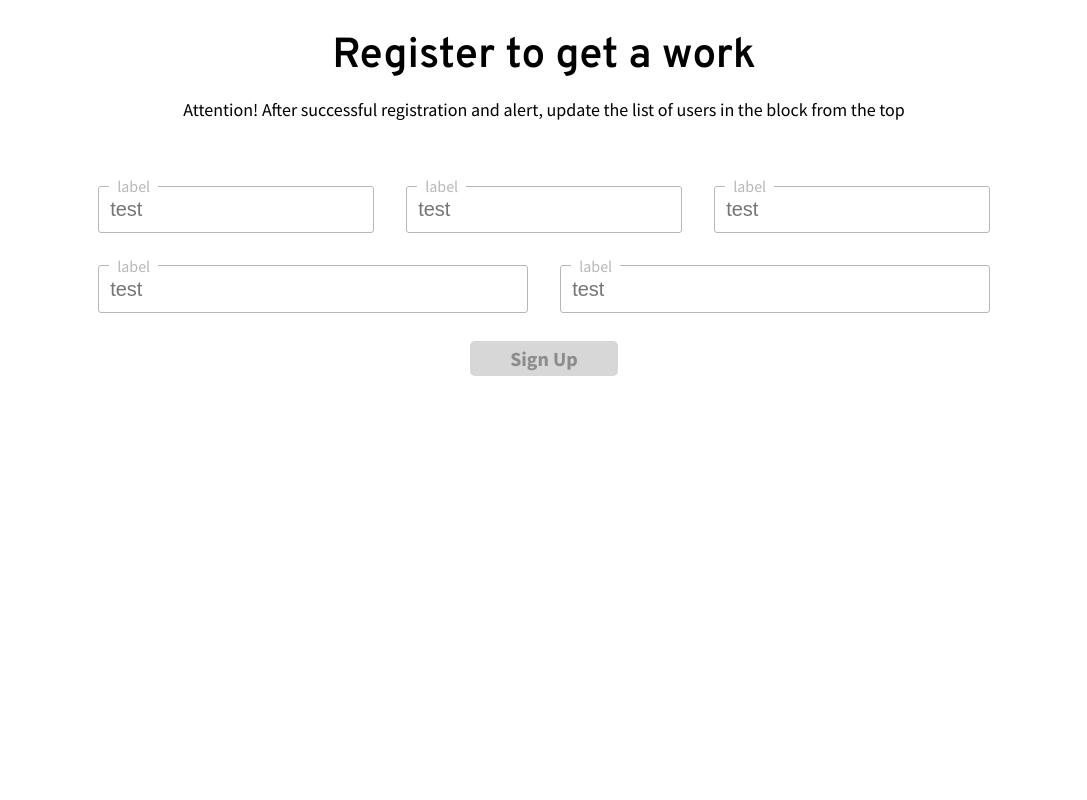
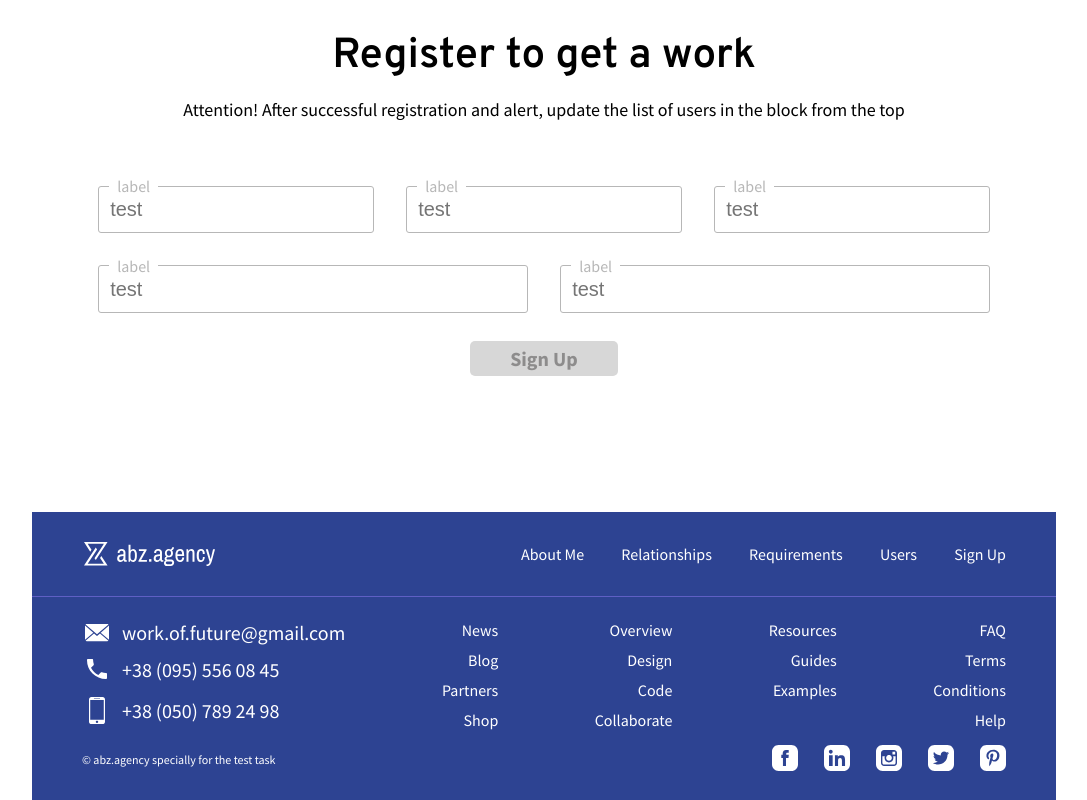
Before and after one commit to dimitrikarpov/abz-practice-frontend, a React (Create React App) app: page / in a window 1280 px wide. Shown: the part 3520-4320 px from the top of the page, without its empty margins (96-1183 px from the left). Before the commit the page ends 4032 px from the top, so only its background shows below. Built offline with nearby package versions, Linux system fonts and the light colour scheme.

Commit message:
add footer desktop

```diff
--- a/src/App.js
+++ b/src/App.js
@@ -8,6 +8,14 @@ import CSSImage from './assets/imgs/css.svg'
 import HTMLImage from './assets/imgs/html.svg'
 import RequirementsImage from './assets/imgs/man-laptop-v1.svg'
 import UserElizImage from './assets/imgs/user-elizabeth-2x.jpg'
+import MailIcon from './assets/icons/mail.svg'
+import PhoneIcon from './assets/icons/phone.svg'
+import MobileIcon from './assets/icons/cellphone.svg'
+import FacebookIcon from './assets/icons/facebook.svg'
+import InstagramIcon from './assets/icons/instagram.svg'
+import LinkedinIcon from './assets/icons/linkedin.svg'
+import PinterestIcon from './assets/icons/pinterest.svg'
+import TwitterIcon from './assets/icons/twitter.svg'
 
 function App() {
   return (
@@ -256,6 +264,98 @@ function App() {
           </a>
         </div>
       </section>
+
+      <footer>
+        <div className="footer__top">
+          <span className="logo" />
+          <nav>
+            <ul>
+              <li>
+                <a href="#">About Me</a>
+              </li>
+              <li>
+                <a href="#">Relationships</a>
+              </li>
+              <li>
+                <a href="#">Requirements</a>
+              </li>
+              <li>
+                <a href="#">Users</a>
+              </li>
+              <li>
+                <a href="#">Sign Up</a>
+              </li>
+            </ul>
+          </nav>
+        </div>
+        <div className="footer__bottom">
+          <div className="footer__email">
+            <div className="footer__email-icon">
+              <img src={MailIcon} alt="email" />
+            </div>
+            <div>work.of.future@gmail.com</div>
+          </div>
+          <div className="footer__links">
+            <ul>
+              <li>News</li>
+              <li>Blog</li>
+              <li>Partners</li>
+              <li>Shop</li>
+            </ul>
+            <ul>
+              <li>Overview</li>
+              <li>Design</li>
+              <li>Code</li>
+              <li>Collaborate</li>
+            </ul>
+            <ul>
+              <li>Resources</li>
+              <li>Guides</li>
+              <li>Examples</li>
+            </ul>
+            <ul>
+              <li>FAQ</li>
+              <li>Terms</li>
+              <li>Conditions</li>
+              <li>Help</li>
+            </ul>
+          </div>
+          <div className="footer__phones">
+            <div className="footer__phones-item">
+              <div className="footer__phones-icon">
+                <img src={PhoneIcon} alt="phone" />
+              </div>
+              <div className="footer__phones-text">+38 (095) 556 08 45</div>
+            </div>
+            <div className="footer__phones-item">
+              <div className="footer__phones-icon">
+                <img src={MobileIcon} alt="mobile" />
+              </div>
+              <div className="footer__phones-text">+38 (050) 789 24 98</div>
+            </div>
+          </div>
+          <div className="footer__copyright">
+            © abz.agency specially for the test task
+          </div>
+          <div className="footer__socials">
+            <a href="#">
+              <img src={FacebookIcon} alt="facebook" />
+            </a>
+            <a href="#">
+              <img src={LinkedinIcon} alt="linkedin" />
+            </a>
+            <a href="#">
+              <img src={InstagramIcon} alt="instagram" />
+            </a>
+            <a href="#">
+              <img src={TwitterIcon} alt="twitter" />
+            </a>
+            <a href="#">
+              <img src={PinterestIcon} alt="pinterest" />
+            </a>
+          </div>
+        </div>
+      </footer>
     </div>
   )
 }
--- a/src/index.scss
+++ b/src/index.scss
@@ -122,6 +122,9 @@ h5 {
   color: #8d8c8c;
 }
 
+header,
+.footer__top,
+.footer__bottom,
 section {
   padding-left: 50px;
   padding-right: 50px;
@@ -391,3 +394,149 @@ section {
     grid-template-columns: 1fr 1fr;
   }
 }
+
+footer {
+  background-color: #2d4392;
+  color: #fff;
+
+  .logo {
+    display: inline-block;
+    width: 134px;
+    height: 24px;
+    background: #fff;
+
+    mask: url(./assets/logo/logo.svg);
+    mask-size: contain;
+    mask-position: center;
+    mask-repeat: no-repeat;
+  }
+
+  nav {
+    width: 485px;
+
+    ul {
+      list-style-type: none;
+      display: flex;
+      align-items: center;
+      justify-content: space-between;
+    }
+
+    a {
+      text-decoration: none;
+      font-size: 16px;
+      color: #fff;
+    }
+  }
+}
+
+.footer__top {
+  display: flex;
+  height: 85px;
+  justify-content: space-between;
+  align-items: center;
+  border-bottom: 1px solid #5f5fc4;
+}
+
+.footer__bottom {
+  display: grid;
+  grid-template-areas:
+    'email links'
+    'phones links'
+    'copyright socials';
+  grid-template-columns: 360px 3fr;
+  grid-template-rows: 27px 2fr 60px;
+
+  padding-top: 23px;
+  padding-bottom: 10px;
+}
+
+.footer__email,
+.footer__phones,
+.footer__copyright {
+  text-align: left;
+}
+
+.footer__email-icon,
+.footer__phones-icon {
+  margin-right: 10px;
+}
+
+.footer__email {
+  grid-area: email;
+  display: flex;
+  font-size: 20px;
+
+  .footer__email-icon {
+    width: 30px;
+    display: grid;
+
+    img {
+      align-self: center;
+      justify-self: center;
+    }
+  }
+}
+
+.footer__links {
+  grid-area: links;
+  display: flex;
+  justify-content: space-between;
+  text-align: right;
+  font-size: 16px;
+
+  ul {
+    list-style-type: none;
+  }
+
+  li {
+    padding-bottom: 10px;
+
+    &:nth-last-child(1) {
+      padding-bottom: 0;
+    }
+  }
+}
+
+.footer__phones {
+  grid-area: phones;
+  font-size: 20px;
+
+  .footer__phones-item {
+    display: flex;
+    align-items: center;
+
+    &:nth-child(1) {
+      padding-bottom: 15px;
+      padding-top: 10px;
+    }
+
+    .footer__phones-icon {
+      width: 30px;
+      display: grid;
+
+      img {
+        align-self: center;
+        justify-self: center;
+      }
+    }
+  }
+}
+
+.footer__copyright {
+  grid-area: copyright;
+  font-size: 12px;
+  display: flex;
+  align-items: center;
+}
+
+.footer__socials {
+  grid-area: socials;
+  display: flex;
+  align-items: center;
+  justify-content: flex-end;
+
+  img {
+    margin-left: 10px;
+    margin-left: 26px;
+  }
+}
```
